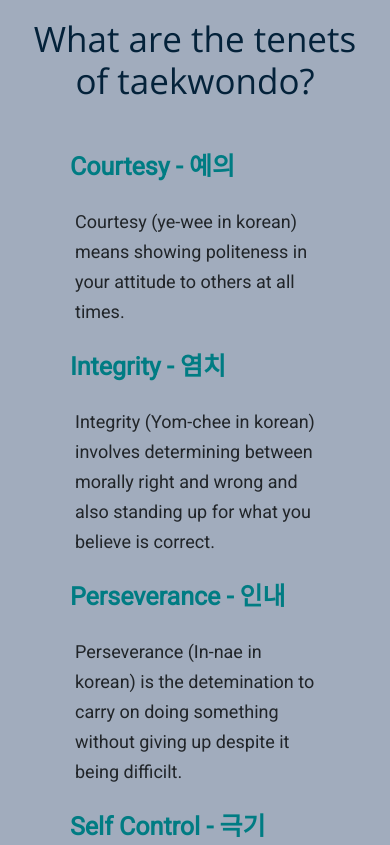
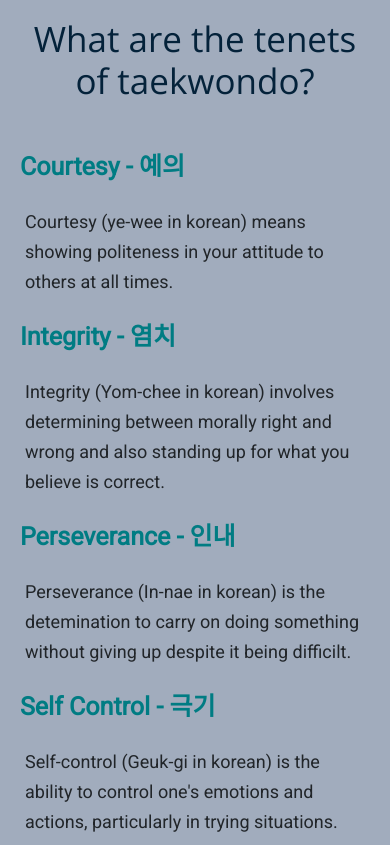
Before and after one commit to nhamidi90/kw-taekwondo, a plain HTML site: page abouttkd.html in a window 390 px wide. Shown: the part 1240-2085 px from the top of the page. Drawn offline with nearby package versions, Linux system fonts and the light colour scheme.

Commit message:
Add media query to change tenets margin

```diff
--- a/assets/css/style.css
+++ b/assets/css/style.css
@@ -634,6 +634,10 @@ footer {
         width: 100%;
     }
 
+    .tenets-container {
+        margin: 0;
+    }
+
     .about-tkd-container {
         padding: 20px;
     }
```
